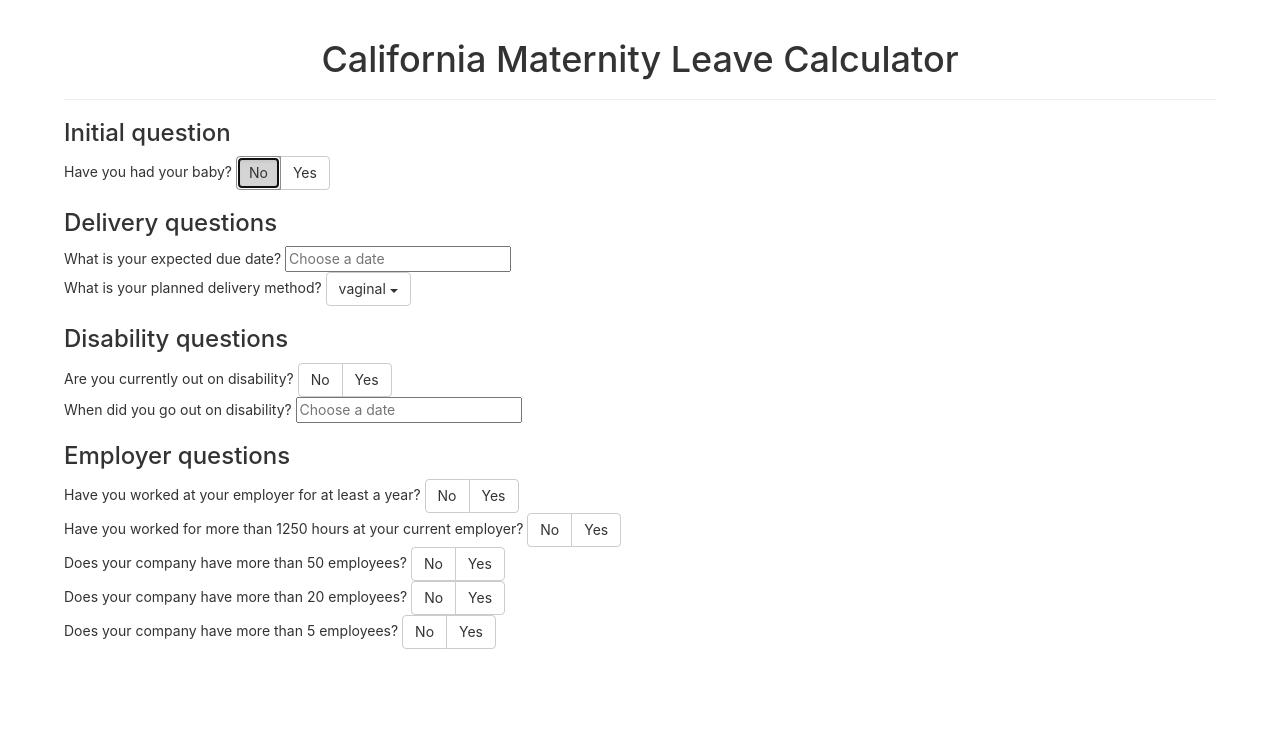
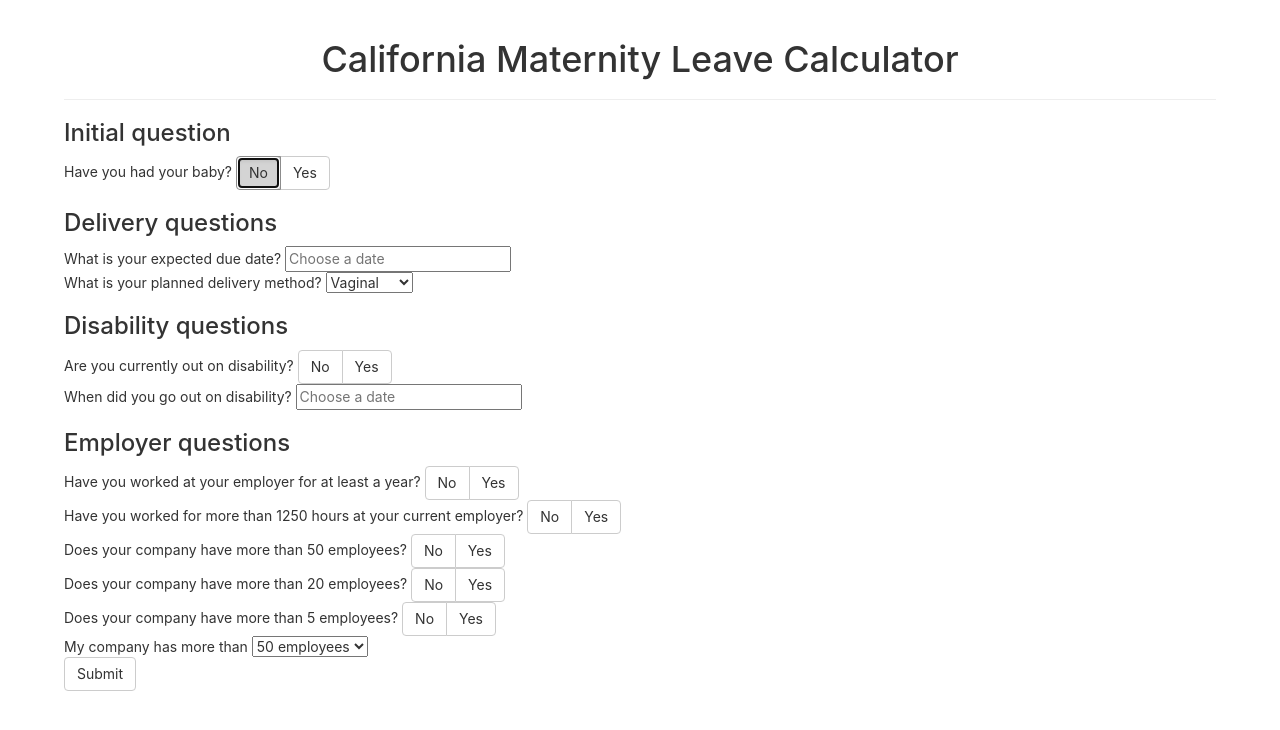
Before and after one commit to wendygwo/maternityLeaveCalculator, a React (Create React App) app: page / in a window 1280 px wide. Both pictures are taken after a click on the button "No". Shown: the top 730 px of the page. Built offline with nearby package versions, Linux system fonts and the light colour scheme.

Commit message:
Add box around diagram. Refactor dropdown component to work for number of employees question. Turn number of employees question into dropdown.

```diff
--- a/package.json
+++ b/package.json
@@ -3,6 +3,7 @@
   "version": "0.1.0",
   "private": true,
   "dependencies": {
+    "bootstrap": "^4.3.1",
     "lodash": "^4.17.11",
     "react": "^16.7.0",
     "react-bootstrap": "^0.32.4",
--- a/src/App.css
+++ b/src/App.css
@@ -16,6 +16,13 @@
   color: white; */
 }
 
+.your-leave-summary {
+  border: 4px #9dd9d2 solid;
+  border-radius: 25px;
+  height: 400px;
+  width: 1200px;
+}
+.your-leave-summary-header,
 .leave-diagram-header {
   text-align: center;
 }
--- a/src/components/CalculatorForm/dropdownQuestion.js
+++ b/src/components/CalculatorForm/dropdownQuestion.js
@@ -3,27 +3,31 @@ import { DropdownButton, MenuItem } from "react-bootstrap";
 
 class DropdownQuestion extends Component {
   render() {
-    const { question, title, deliveryMethod, onClick, name } = this.props;
+    const {
+      question,
+      title,
+      selectedDropdownChoice,
+      onClick,
+      name,
+      dropdownChoices
+    } = this.props;
+
+    console.log("this.props", this.props);
 
     return (
       <div>
         {question}{" "}
-        <DropdownButton bsStyle="default" title={title} id={title}>
-          <MenuItem
-            eventKey="1"
-            active={deliveryMethod === "vaginal"}
-            onClick={() => onClick("vaginal", name)}
-          >
-            Vaginal
-          </MenuItem>
-          <MenuItem
-            eventKey="2"
-            active={deliveryMethod === "c-section"}
-            onClick={() => onClick("c-section", name)}
-          >
-            C-section
-          </MenuItem>
-        </DropdownButton>
+        <select bsStyle="default" title={title} id={title}>
+          {dropdownChoices.map((dropdownChoice, index) => (
+            <option
+              eventKey={index}
+              active={dropdownChoice.value === selectedDropdownChoice}
+              onClick={() => onClick(dropdownChoice.value, name)}
+            >
+              {dropdownChoice.text}
+            </option>
+          ))}
+        </select>
       </div>
     );
   }
--- a/src/components/CalculatorForm/index.js
+++ b/src/components/CalculatorForm/index.js
@@ -5,9 +5,21 @@ import ToggleQuestion from "./toggleQuestion";
 import DateQuestion from "./dateQuestion";
 import DropdownQuestion from "./dropdownQuestion";
 import LeaveDiagram from "./leaveDiagram";
+import { Button } from "react-bootstrap";
 
 const DEFAULT_TOGGLE_ANSWER = "no";
 const DEFAULT_DATE = new Date();
+
+const DELIVERY_METHODS = [
+  { text: "Vaginal", value: "vaginal" },
+  { text: "C-section", value: "c-section" }
+];
+const NUMBER_EMPLOYEES = [
+  { text: "50 employees", value: 50 },
+  { text: "20 employees", value: 20 },
+  { text: "5 employees", value: 5 },
+  { text: "1 employee", value: 1 }
+];
 
 class CalculatorForm extends Component {
   constructor(props) {
@@ -17,18 +29,31 @@ class CalculatorForm extends Component {
       disabilityQ0: null,
       disabilityQ1: null,
       noBabyYetQ0: null,
-      noBabyYetQ1: "vaginal",
+      noBabyYetQ1: DELIVERY_METHODS[0].value,
       babyBornQ0: null,
       babyBornQ1: null,
-      babyBornQ2: "vaginal",
+      babyBornQ2: DELIVERY_METHODS[0].value,
       babyBornQ3: null,
       employerQ0: null,
       employerQ1: null,
       employerQ2: null,
       employerQ3: null,
-      employerQ4: null
+      employerQ4: null,
+      employerQ5: NUMBER_EMPLOYEES[0].value,
+      showLeaveDiagram: false
     };
   }
+  allQuestionsAnswered = () => {
+    const { hadBabyYetQ0, noBabyYetQ0, employerQ0, employerQ1 } = this.state;
+    return hadBabyYetQ0 && noBabyYetQ0 && employerQ0 && employerQ1;
+  };
+  toggleShowDiagram = evt => {
+    console.log("evt", evt);
+    evt.preventDefault();
+    // evt.stopPropagation();
+    this.setState({ showLeaveDiagram: !this.state.showLeaveDiagram });
+  };
+
   onToggleClick = (value, name) => {
     // console.log("value", value);
     // console.log("name", name);
@@ -59,7 +84,12 @@ class CalculatorForm extends Component {
         <DropdownQuestion
           question={question.question}
           name={question.name}
-          deliveryMethod={this.state[question.name]}
+          selectedDropdownChoice={this.state[question.name]}
+          dropdownChoices={
+            question.name === "noBabyYetQ1"
+              ? DELIVERY_METHODS
+              : NUMBER_EMPLOYEES
+          }
           title={this.state[question.name]} // TODO - make this dynamic
           key={question.name}
           onClick={this.onDeliveryMethodClick}
@@ -125,6 +155,10 @@ class CalculatorForm extends Component {
         {employerRelatedQuestions.map(question =>
           this.questionDisplay(question)
         )}
+
+        <Button className="primary" onClick={this.toggleShowDiagram}>
+          Submit
+        </Button>
       </Fragment>
     );
   };
@@ -221,7 +255,12 @@ class CalculatorForm extends Component {
     const { firstQuestion } = allQuestions;
     return (
       <Fragment>
-        {this.getLeaveDiagram()}
+        {this.state.showLeaveDiagram && this.allQuestionsAnswered() && (
+          <div className="your-leave-summary">
+            <h2 className="your-leave-summary-header">Summary</h2>
+            {this.getLeaveDiagram()}
+          </div>
+        )}
         <form>
           <h3>Initial question</h3>
           {firstQuestion.map(question => this.questionDisplay(question))}
--- a/src/data/questions/index.js
+++ b/src/data/questions/index.js
@@ -106,6 +106,12 @@ export const employerRelatedQuestions = [
     type: "toggle",
     name: "employerQ4",
     defaultAnswer: "no"
+  },
+  {
+    question: "My company has more than",
+    type: "dropdown",
+    name: "employerQ5",
+    defaultAnswer: 50
   }
 ];
 
```
Also changed, not shown: src/index.js (+6 -6 lines), 1 other file (tests, documents, lock files or other folders).
